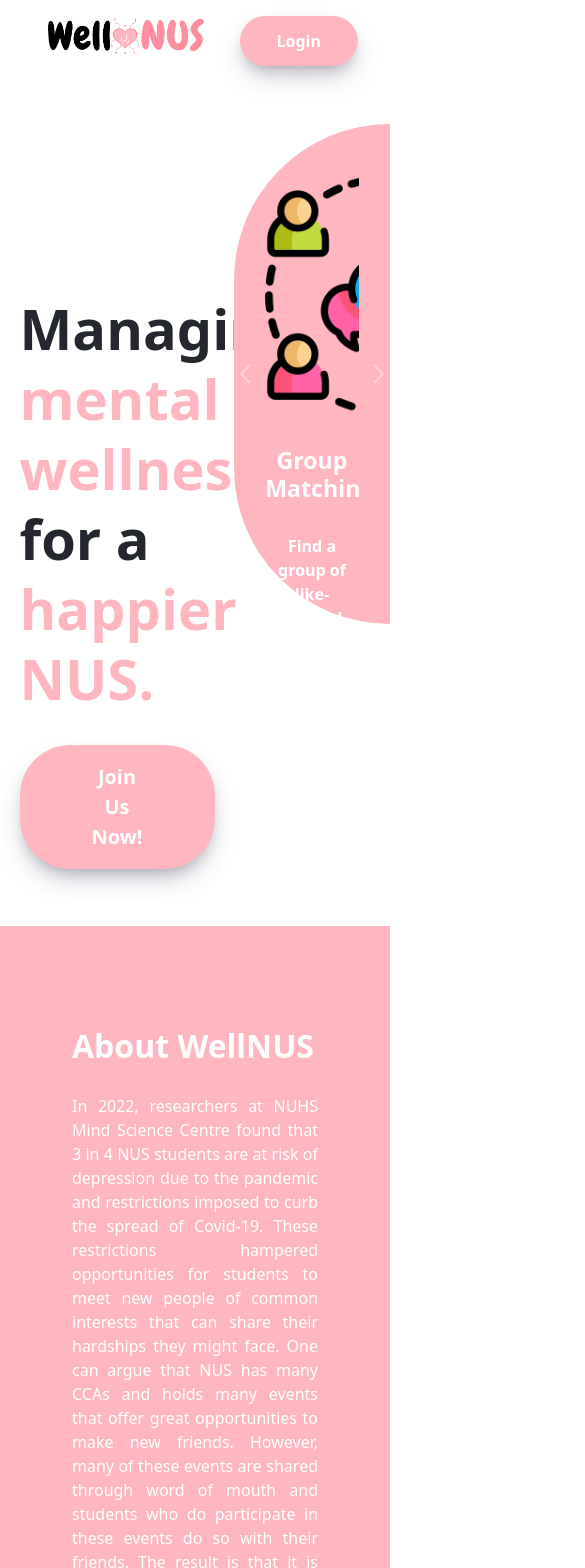
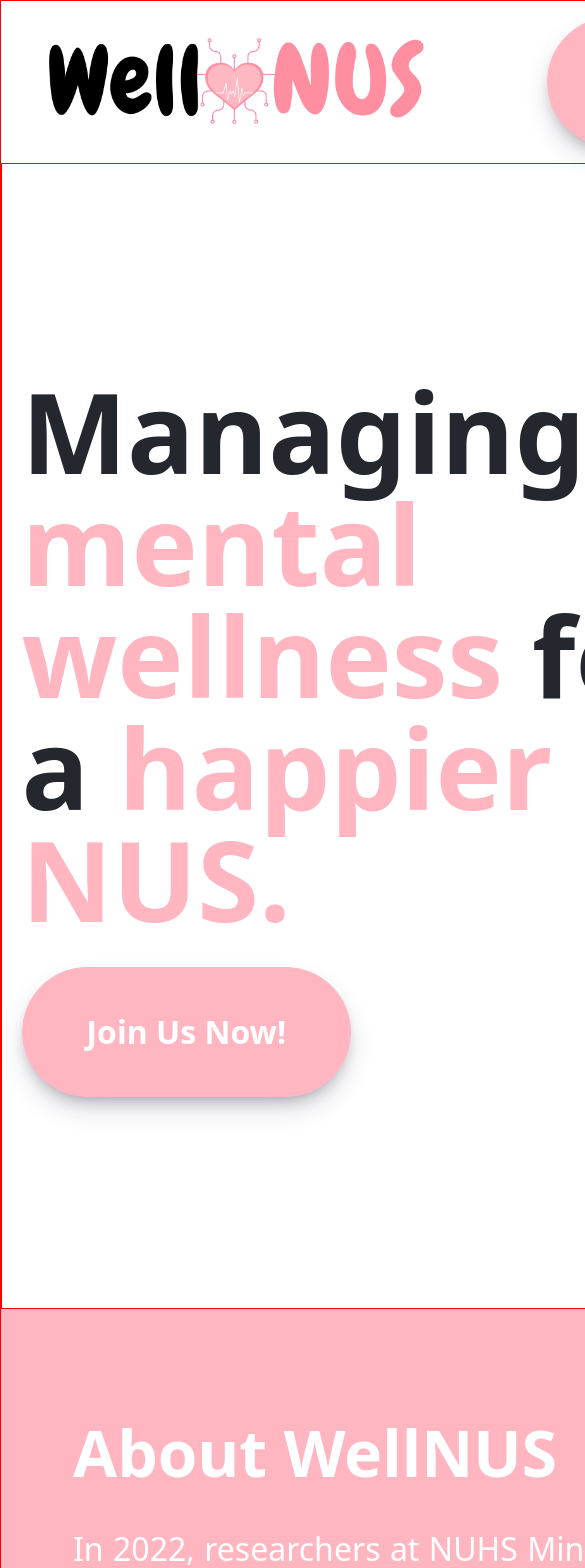
Before and after one commit to WellNUS/frontend, a React (Create React App) app: page / in a window 390 px wide. Shown: the top 1568 px of the page, 585 px wide, since content can reach past the window. Built offline with nearby package versions, Linux system fonts and the light colour scheme.

Commit message:
Made Home UI responsive for mobile and tablets

```diff
--- a/src/global.css
+++ b/src/global.css
@@ -9,8 +9,10 @@
     display: flex;
     justify-content: space-between;
     padding: 2rem 2rem;
-    max-height: 15vh;
+    max-height: max(15vh, fit-content);
     background-color: var(--theme-two);
+    width: 100vw;
+    border: 1px red solid;
 }
 
 .layout_heading_title {
@@ -69,7 +71,7 @@
     gap: 2.2rem;
 }
 
-@media (max-width: 500px) {
+@media (max-width: 1100px) {
     .layout_content_container_grid {
         display: flex;
         flex-direction: column;
--- a/src/views/components/navbar/navbar.css
+++ b/src/views/components/navbar/navbar.css
@@ -14,6 +14,7 @@
     box-shadow: rgba(60, 64, 67, 0.3) 0px 1px 2px 0px, rgba(60, 64, 67, 0.15) 0px 2px 6px 2px;
     position: relative;
     max-height: 10vh;
+    overflow: hidden;
 }
 
 .navbar-left {
--- a/src/views/pages/groups/group.css
+++ b/src/views/pages/groups/group.css
@@ -38,8 +38,10 @@
     display: flex;
     flex-direction: row;
     justify-content: space-between;
-    width: 20vw;
+    width: 90%;
     position: absolute;
+    left: 5%;
+    right: 5%;
     bottom: 1rem;
     align-items: center;
 }
@@ -77,3 +79,16 @@
     color: var(--theme-three);
     font-weight: 700;
 }
+
+@media (max-width: 1100px) {
+    .groups_group_card {
+        background-color: var(--theme-two);
+        box-shadow: rgba(60, 64, 67, 0.3) 0px 1px 2px 0px, rgba(60, 64, 67, 0.15) 0px 2px 6px 2px;
+        border-radius: 10px;
+        padding: 1rem;
+        position: relative; /* to keep groups_group_card_footing fixed at the bottom */
+        height: 200px;
+        border: 1px red solid;
+        /* width: 50vw; */
+    }
+}
--- a/src/views/pages/home/home.css
+++ b/src/views/pages/home/home.css
@@ -1,8 +1,11 @@
+/* * {
+    border: 1px red solid;
+} */
+
 /* HomeNav.tsx */
 
 .homenav {
     display: flex;
-    padding: 0.5rem;
     flex-direction: row;
     justify-content: space-between;
     background-color: var(--theme-two);
@@ -66,8 +69,9 @@
 .home {
     padding: 0;
     margin: 0;
-    width: 100vw;
     display: block;
+    border: 1px red solid;
+    width: fit-content;
 }
 
 .home_top_row {
@@ -100,7 +104,7 @@
 }
 
 .home_top_row_right_col {
-    width: 40vw;
+    width: auto;
 }
 
 h3 {
@@ -179,6 +183,7 @@
     margin: 0.4rem;
     padding: 0.8rem;
     border-radius: 5px;
+    width: 22vw;
 }
 
 .home_card_img {
@@ -190,7 +195,7 @@
 .home_card_caption {
     color: black;
     font-weight: 300;
-    width: 20vw;
+    width: fit-content;
     text-align: left;
 }
 
@@ -199,7 +204,6 @@
 .home_footer {
     background-color: #ffb6c1;
     padding: 5rem;
-    padding-right: 15rem;
     display: flex;
     flex-direction: row;
     justify-content: space-between;
@@ -214,3 +218,141 @@
 .home_footer_subheading {
     font-size: 1rem;
 }
+
+@media (max-width: 1000px) {
+
+    .home_carousel {
+        display: none;
+    }
+
+    .home_top_row_left_col {
+        border: 1px red solid;
+        width: 100%;
+    }
+
+    .home_card {
+        box-shadow: rgba(0, 0, 0, 0.02) 0px 1px 3px 0px, rgba(27, 31, 35, 0.15) 0px 0px 0px 1px;
+        margin: 0.4rem;
+        padding: 0.8rem;
+        border-radius: 5px;
+        width: fit-content;
+    }
+}
+
+@media (max-width: 700px) {
+    .home_top_row_left_col p {
+        font-size: 7rem;
+        font-weight: 700;
+        text-align: left;
+        line-height: 7rem;
+    }
+
+    .homenav_logo {
+        justify-content: flex-start;
+        margin: 1rem;
+        height: 6rem;
+    }
+
+    .homenav_btn {
+        font-size: 2rem;
+        padding: 2.5rem 4rem;
+        border-radius: 100px;
+    }
+
+    .home_top_row {
+        background-color: var(--theme-two);
+        height: fit-content;
+        display: flex;
+    }
+
+    .home_second_row {
+        display: flex;
+        flex-direction: row;
+        padding: 4.5rem;
+        padding-bottom: 10rem !important;
+        text-align: justify;
+        background-color: var(--theme-three);
+        height: fit-content;
+    }
+
+    .home_second_row_header,
+    .home_third_row_header {
+        font-size: 4rem;
+        margin: 1.5rem 0;
+        font-weight: 600;
+    }
+
+    .home_second_row_header,
+    .home_second_row_content {
+        color: var(--theme-two);
+    }
+
+    .home_second_row_content {
+        font-size: 2rem;
+    }
+
+    .home_second_row_img {
+        align-self: center;
+        height: 15rem;
+        margin-left: 4rem;
+    }
+
+    .home_third_row {
+        display: flex;
+        flex-direction: column;
+        padding: 4.5rem;
+        text-align: justify;
+    }
+
+    .home_cards {
+        display: flex;
+        flex-direction: column;
+        justify-content: space-between;
+    }
+
+    .home_card {
+        box-shadow: rgba(0, 0, 0, 0.02) 0px 1px 3px 0px, rgba(27, 31, 35, 0.15) 0px 0px 0px 1px;
+        padding: 2rem 4rem;
+        border-radius: 5px;
+        border-radius: 30px;
+        margin-bottom: 3rem;
+    }
+
+    .home_card_img {
+        width: 30rem;
+        height: auto;
+        margin: 1rem;
+    }
+
+    h4 {
+        font-size: 3rem;
+    }
+
+    .home_card_caption {
+        color: black;
+        font-weight: 300;
+        width: fit-content;
+        text-align: left;
+        font-size: 2rem;
+    }
+
+    /* Footer.tsx */
+
+    .home_footer {
+        background-color: #ffb6c1;
+        padding: 5rem;
+        display: flex;
+        flex-direction: column;
+        justify-content: space-between;
+        color: white;
+    }
+
+    .home_footer_heading {
+        font-size: 3rem;
+        font-weight: 800;
+    }
+
+    .home_footer_subheading {
+        font-size: 2rem;
+    }
+}
```
